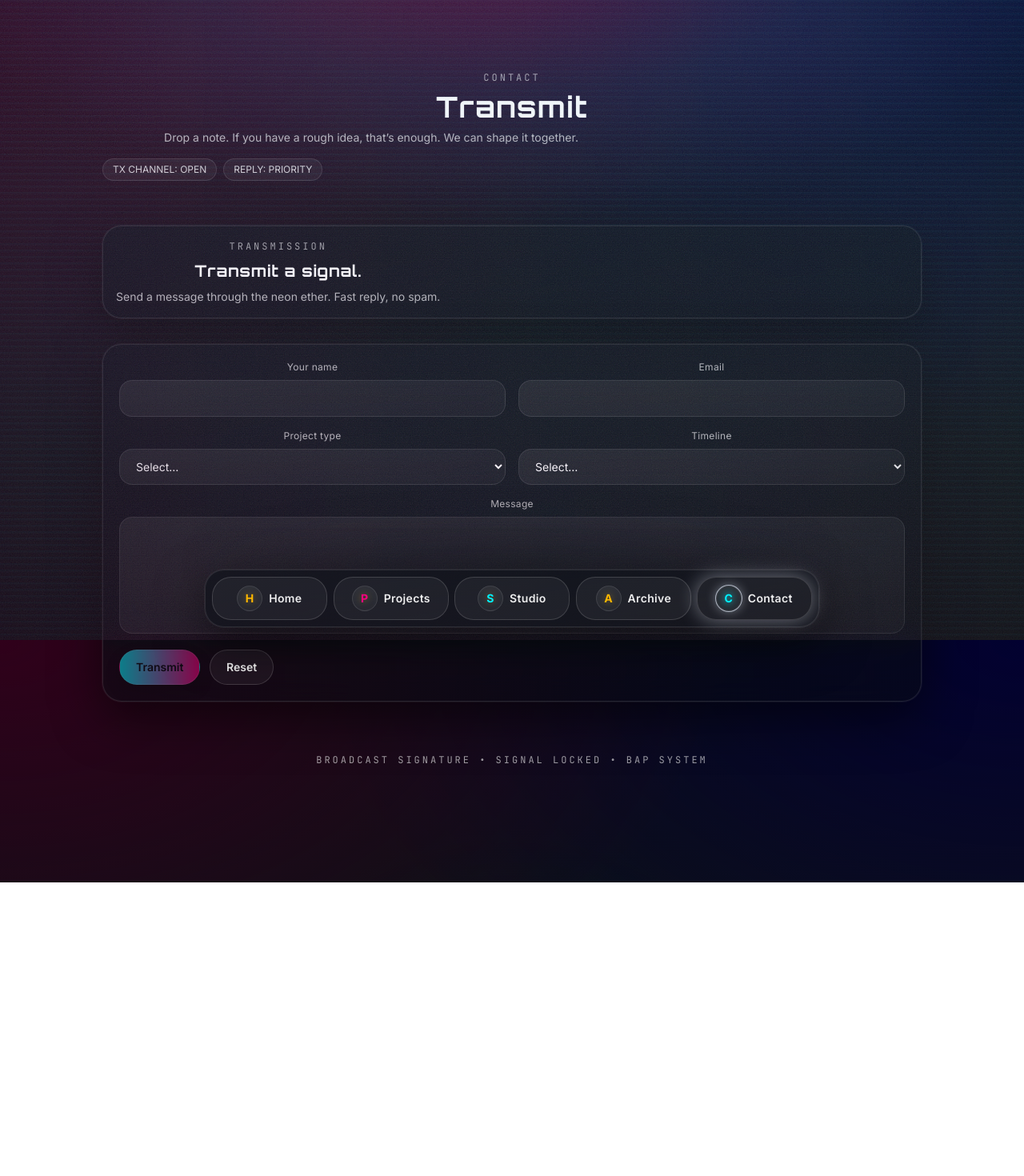
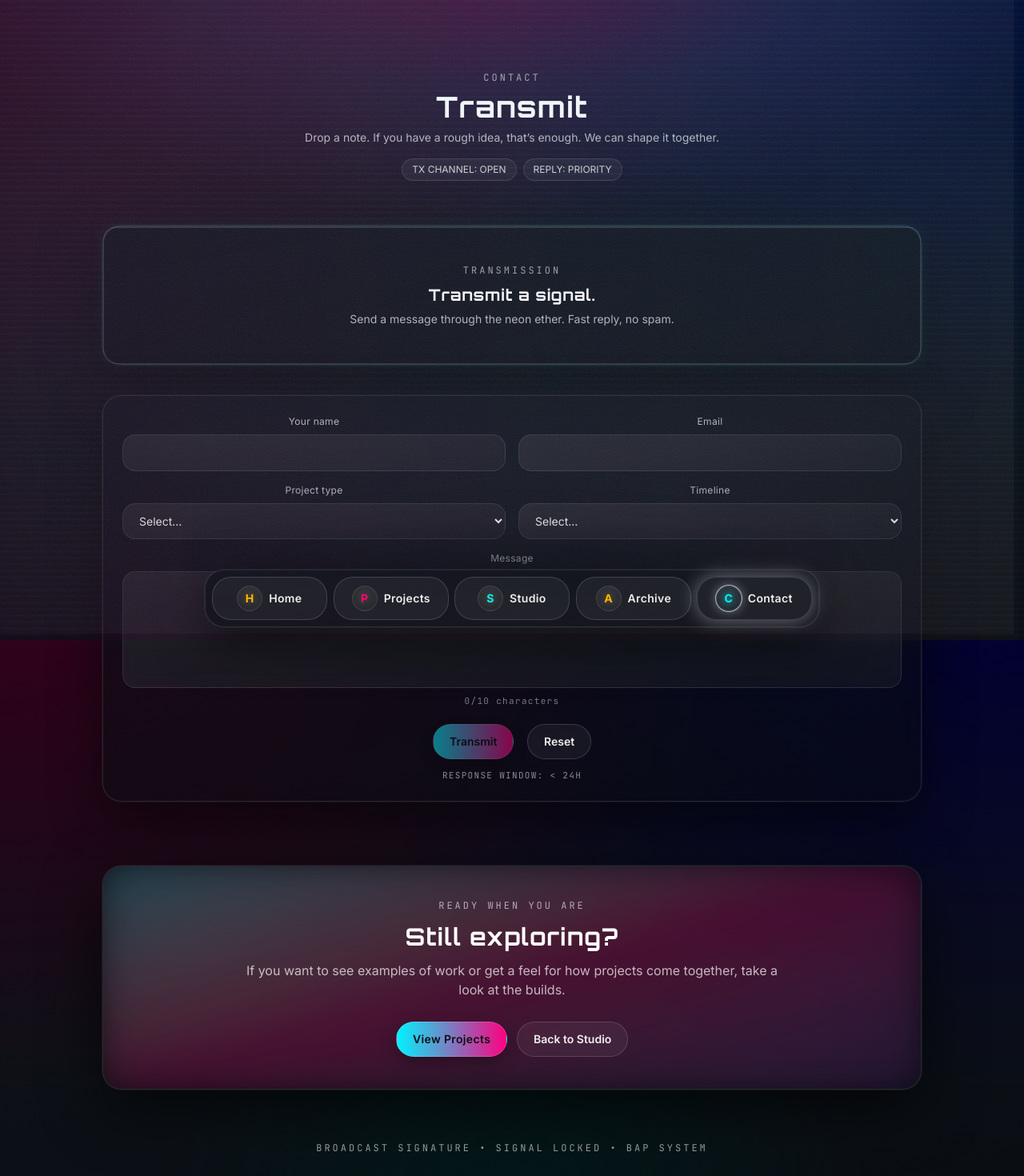
Before and after one commit to TyGosley/broadcast-mode, a Next.js app: page /contact in a window 1280 px wide. Shown: the top 1470 px of the page at 80% size. Before the commit the page ends 1103 px from the top, so only its background shows below. Built offline with nearby package versions, Linux system fonts and the light colour scheme.

Commit message:
style: added some UI on Contact page and updated forms

```diff
--- a/app/contact/page.tsx
+++ b/app/contact/page.tsx
@@ -3,16 +3,16 @@ import { TransmitForm } from "../../components/TransmitForm";
 export default function ContactPage() {
   return (
     <main className="min-h-dvh px-5 py-8">
-      <header className="ui-section mt-0">
+      <header className="ui-section mt-0 text-center">
         <p className="ui-eyebrow">CONTACT</p>
         <h1 className="page-title mt-2 text-white">
           Transmit
         </h1>
-        <p className="mt-2 max-w-2xl text-sm text-white/70">
+        <p className="mx-auto mt-2 max-w-2xl text-sm text-white/70">
           Drop a note. If you have a rough idea, that’s enough. We can shape it
           together.
         </p>
-        <div className="mt-4 flex flex-wrap items-center gap-2">
+        <div className="mt-4 flex flex-wrap items-center justify-center gap-2">
           <span className="ui-pill px-3 text-[11px]">TX CHANNEL: OPEN</span>
           <span className="ui-pill px-3 text-[11px]">REPLY: PRIORITY</span>
         </div>
@@ -21,6 +21,68 @@ export default function ContactPage() {
       <section className="ui-section">
         <TransmitForm />
       </section>
+
+      <section className="ui-section !mt-20">
+        <div
+          className={[
+            "ui-panel-strong relative overflow-hidden rounded-3xl",
+            "p-8 md:p-10",
+          ].join(" ")}
+        >
+          <div
+            className={[
+              "absolute -inset-3 rounded-[2.2rem] blur-3xl opacity-42",
+              "bg-gradient-to-br from-[#00F3FF]/22 via-[#FF0080]/20 to-[#5F368C]/24",
+            ].join(" ")}
+          />
+          <div
+            className={[
+              "absolute -inset-1.5 rounded-[2rem] blur-2xl opacity-78",
+              "bg-gradient-to-br from-[#00F3FF]/30 via-[#FF0080]/27 to-[#5F368C]/33",
+              "motion-safe:animate-[ctaGlow_6s_ease-in-out_infinite]",
+              "motion-reduce:animate-none",
+            ].join(" ")}
+          />
+
+          <div className="relative text-center">
+            <p className="ui-eyebrow text-white/42">
+              READY WHEN YOU ARE
+            </p>
+            <h2 className="mt-3 text-2xl font-bold text-white md:text-3xl">
+              Still exploring?
+            </h2>
+            <p className="mx-auto mt-3 max-w-2xl text-sm text-white/70 md:text-base">
+              If you want to see examples of work or get a feel for how
+              projects come together, take a look at the builds.
+            </p>
+
+            <div className="mt-7 flex flex-col items-center justify-center gap-3 sm:flex-row">
+              <a
+                href="/projects"
+                className={[
+                  "ui-btn-primary rounded-2xl px-6 py-3 text-sm tracking-wide",
+                  "shadow-lg",
+                  "transition hover:scale-[1.03] hover:shadow-xl",
+                  "focus:outline-none focus-visible:ring-2 focus-visible:ring-[#FF0080]/75",
+                ].join(" ")}
+              >
+                View Projects
+              </a>
+
+              <a
+                href="/studio"
+                className={[
+                  "ui-btn-secondary rounded-2xl px-6 py-3 text-sm",
+                  "transition hover:bg-white/10",
+                  "focus:outline-none focus-visible:ring-2 focus-visible:ring-[#00F3FF]/75",
+                ].join(" ")}
+              >
+                Back to Studio
+              </a>
+            </div>
+          </div>
+        </div>
+      </section>
     </main>
   );
 }
--- a/app/globals.css
+++ b/app/globals.css
@@ -173,6 +173,25 @@ body {
   .brand-sweep::after {
     animation: none;
     opacity: 0;
+  }
+}
+
+/* Shared CTA ambient glow animation */
+@keyframes ctaGlow {
+  0% {
+    transform: translate3d(0, 0, 0) scale(1);
+    opacity: 0.75;
+    filter: blur(22px);
+  }
+  50% {
+    transform: translate3d(0, -2px, 0) scale(1.02);
+    opacity: 0.95;
+    filter: blur(26px);
+  }
+  100% {
+    transform: translate3d(0, 0, 0) scale(1);
+    opacity: 0.75;
+    filter: blur(22px);
   }
 }
 
--- a/components/TransmitForm.tsx
+++ b/components/TransmitForm.tsx
@@ -91,6 +91,9 @@ export function TransmitForm() {
     return true;
   }, [form]);
 
+  const messageLength = form.message.trim().length;
+  const messageTooShort = form.message.length > 0 && messageLength < 10;
+
   function update<K extends keyof FormState>(key: K, value: FormState[K]) {
     setForm((prev) => ({ ...prev, [key]: value }));
   }
@@ -183,14 +186,18 @@ export function TransmitForm() {
   return (
     <div className="ui-stack-lg">
       {/* Status panel */}
-      <div className="ui-panel rounded-2xl p-4">
-        <div className="flex items-start justify-between gap-4">
-          <div>
+      <div className="ui-panel-strong relative rounded-2xl p-4 md:p-5">
+        <div
+          aria-hidden="true"
+          className="pointer-events-none absolute inset-0 rounded-2xl border border-white/14 shadow-[inset_0_1px_0_rgba(255,255,255,0.14),0_0_16px_rgba(0,243,255,0.08)]"
+        />
+
+        <div className="relative flex min-h-[8.25rem] flex-col items-center justify-center text-center">
           <p className="ui-eyebrow">TRANSMISSION</p>
           <h2 className="mt-2 text-xl font-semibold text-white">
             {status === "success" ? "Signal received." : "Transmit a signal."}
           </h2>
-            <p className="mt-2 text-sm text-white/70">
+          <p className="mt-1.5 max-w-xl text-sm text-white/70">
             {status === "success"
               ? "Message delivered. I’ll reply soon."
               : "Send a message through the neon ether. Fast reply, no spam."}
@@ -198,7 +205,7 @@ export function TransmitForm() {
 
           {status === "sending" ? (
             <p
-                className="mt-3 inline-flex items-center gap-2 rounded-lg border border-[#00F3FF]/30 bg-[#00F3FF]/8 px-3 py-1.5 font-tech text-[11px] tracking-[0.12em] text-[#00F3FF]/88"
+              className="mt-3 inline-flex w-fit items-center gap-2 rounded-lg border border-[#00F3FF]/30 bg-[#00F3FF]/8 px-3 py-1.5 font-tech text-[11px] tracking-[0.12em] text-[#00F3FF]/88"
               role="status"
               aria-live="polite"
               aria-atomic="true"
@@ -218,12 +225,11 @@ export function TransmitForm() {
           ) : null}
         </div>
       </div>
-      </div>
 
       {/* Form */}
       <form
         onSubmit={onSubmit}
-        className="ui-panel rounded-2xl p-5"
+        className="ui-panel mt-1 rounded-2xl p-5 text-center md:mt-1.5 md:p-6"
       >
         <input
           type="text"
@@ -240,7 +246,7 @@ export function TransmitForm() {
             <input
               value={form.name}
               onChange={(e) => update("name", e.target.value)}
-              className="ui-panel-inset rounded-xl px-4 py-3 text-sm text-white outline-none focus-visible:ring-2 focus-visible:ring-[#00F3FF]/70"
+              className="ui-panel-inset rounded-xl px-4 py-3 text-center text-sm text-white outline-none focus-visible:ring-2 focus-visible:ring-[#00F3FF]/70"
               disabled={status === "sending"}
             />
           </label>
@@ -250,7 +256,7 @@ export function TransmitForm() {
             <input
               value={form.email}
               onChange={(e) => update("email", e.target.value)}
-              className="ui-panel-inset rounded-xl px-4 py-3 text-sm text-white outline-none focus-visible:ring-2 focus-visible:ring-[#FF0080]/70"
+              className="ui-panel-inset rounded-xl px-4 py-3 text-center text-sm text-white outline-none focus-visible:ring-2 focus-visible:ring-[#FF0080]/70"
               disabled={status === "sending"}
             />
           </label>
@@ -266,7 +272,7 @@ export function TransmitForm() {
               onChange={(e) =>
                 update("projectType", e.target.value as FormState["projectType"])
               }
-              className="ui-panel-inset rounded-xl px-4 py-3 text-sm text-white outline-none focus-visible:ring-2 focus-visible:ring-[#00F3FF]/70"
+              className="ui-panel-inset rounded-xl px-4 py-3 text-center text-sm text-white outline-none focus-visible:ring-2 focus-visible:ring-[#00F3FF]/70"
             >
               <option value="">Select…</option>
               <option value="website">New Website</option>
@@ -287,7 +293,7 @@ export function TransmitForm() {
               onChange={(e) =>
                 update("timeline", e.target.value as FormState["timeline"])
               }
-              className="ui-panel-inset rounded-xl px-4 py-3 text-sm text-white outline-none focus-visible:ring-2 focus-visible:ring-[#FF0080]/70"
+              className="ui-panel-inset rounded-xl px-4 py-3 text-center text-sm text-white outline-none focus-visible:ring-2 focus-visible:ring-[#FF0080]/70"
             >
               <option value="">Select…</option>
               <option value="asap">ASAP</option>
@@ -305,9 +311,17 @@ export function TransmitForm() {
             value={form.message}
             onChange={(e) => update("message", e.target.value)}
             rows={6}
-            className="ui-panel-inset resize-none rounded-xl px-4 py-3 text-sm text-white outline-none focus-visible:ring-2 focus-visible:ring-[#00F3FF]/70"
+            className="ui-panel-inset resize-none rounded-xl px-4 py-3 text-center text-sm text-white outline-none focus-visible:ring-2 focus-visible:ring-[#00F3FF]/70"
             disabled={status === "sending"}
           />
+          <span
+            className={[
+              "text-[11px] font-tech tracking-[0.12em] transition-colors",
+              messageTooShort ? "text-[#FF9AAE]/85" : "text-white/45",
+            ].join(" ")}
+          >
+            {messageLength}/10 characters
+          </span>
         </label>
 
         {error && (
@@ -322,11 +336,11 @@ export function TransmitForm() {
           </div>
         )}
 
-        <div className="mt-5 flex flex-wrap gap-3">
+        <div className="mt-5 flex flex-wrap items-center justify-center gap-4">
           <button
             type="submit"
             disabled={!canSubmit || status === "sending"}
-            className="ui-btn-primary rounded-xl border-white/15 bg-gradient-to-r from-[#00F3FF]/50 via-[#FF0080]/42 to-[#FFB800]/42 px-5 py-3 text-sm text-white disabled:opacity-50"
+            className="ui-btn-primary rounded-xl px-5 py-3 text-sm disabled:opacity-50"
           >
             {status === "sending" ? "Transmitting…" : "Transmit"}
           </button>
@@ -339,6 +353,10 @@ export function TransmitForm() {
             Reset
           </button>
         </div>
+
+        <p className="mt-3 font-tech text-[11px] tracking-[0.12em] text-white/52">
+          RESPONSE WINDOW: &lt; 24H
+        </p>
       </form>
     </div>
   );
```
Lines whose indentation alone changed are shown as unchanged.
